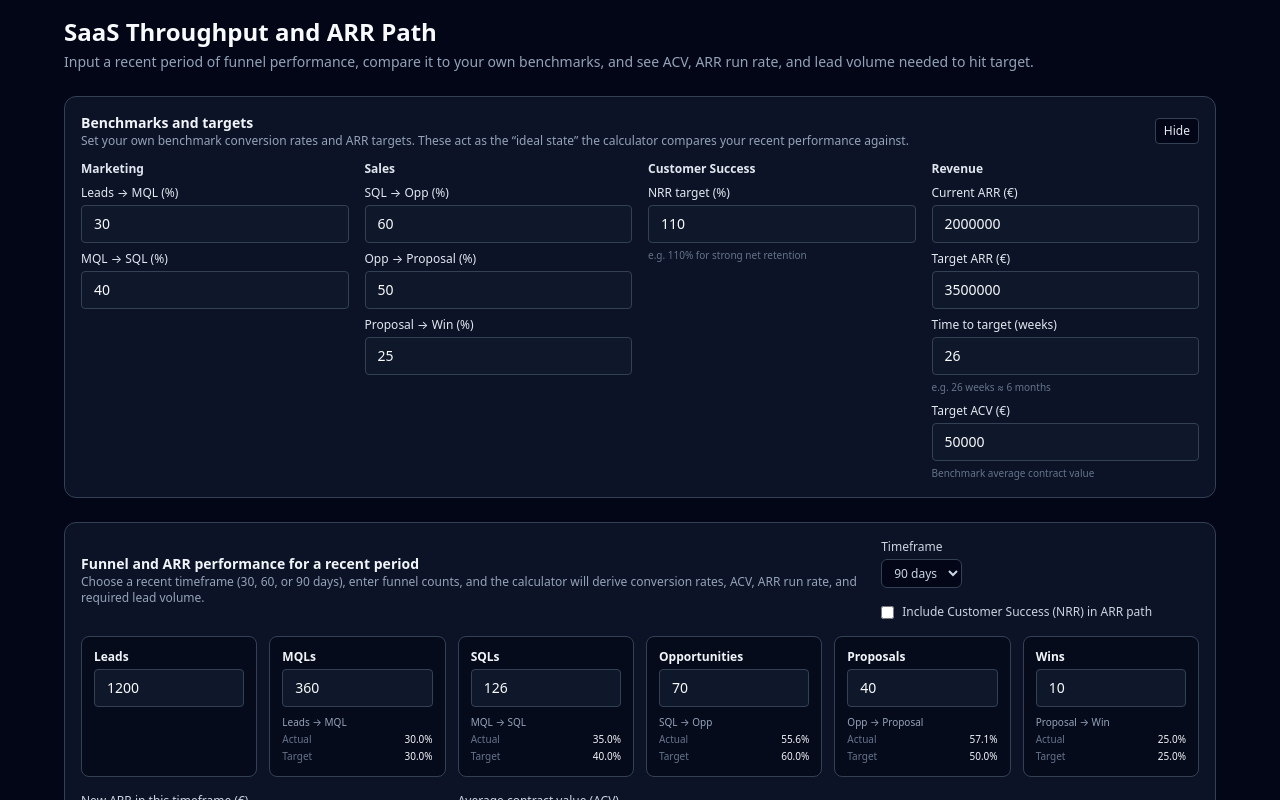
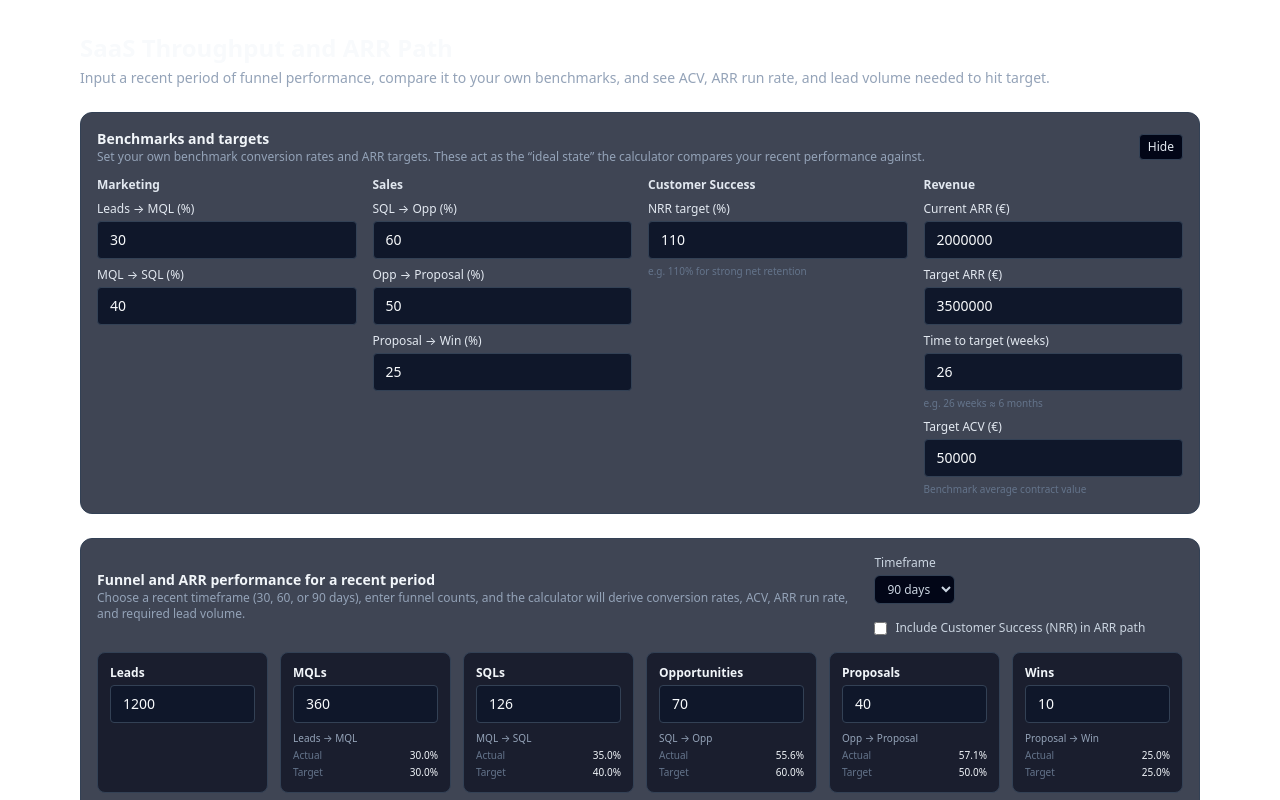
Before and after one commit to powerstephen/saas-throughput-tracker, a Next.js app: page / in a window 1280 px wide. Shown: the top 800 px of the page. Built offline with nearby package versions, Linux system fonts and the light colour scheme.

Commit message:
Update page.tsx

```diff
--- a/app/page.tsx
+++ b/app/page.tsx
@@ -1,11 +1,9 @@
-"use client";
-
 import MainDashboard from "@/components/MainDashboard";
 
 export default function Page() {
   return (
-    <main className="min-h-screen bg-slate-950 text-slate-100 flex items-center justify-center p-4">
-      <div className="w-full max-w-6xl">
+    <main className="min-h-screen bg-white text-slate-900">
+      <div className="mx-auto max-w-6xl px-4 py-8">
         <MainDashboard />
       </div>
     </main>
```
